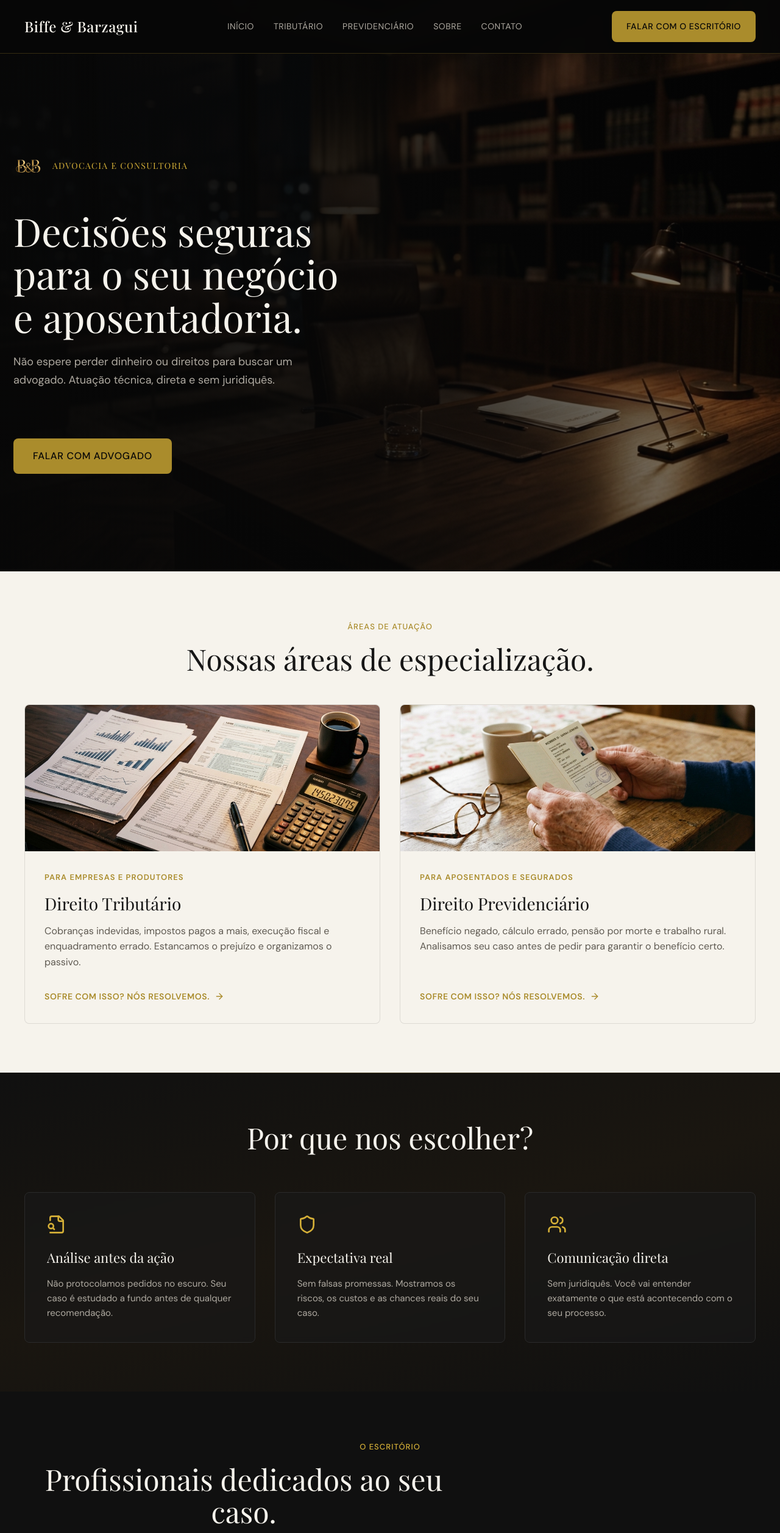
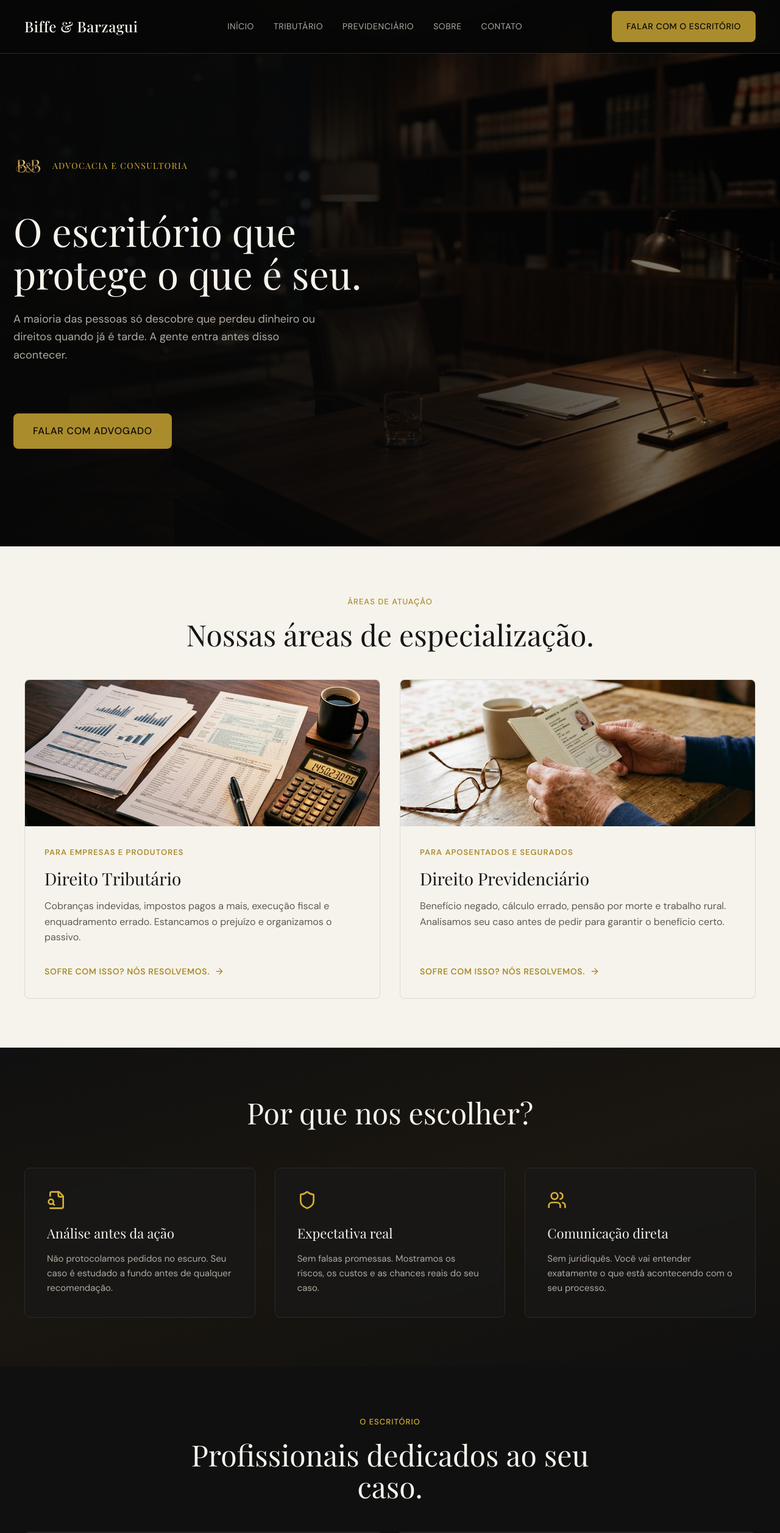
Before and after one commit to companydegas-crypto/B-B-ADVOCACIA, a React (Vite) app: page / in a window 1280 px wide. Shown: the top 2514 px of the page at 61% size. Built offline with nearby package versions, Linux system fonts and the light colour scheme; a web font is replaced by a local one.

Commit message:
Copy rewrite: branding hero, alignment fix, conversion optimization

```diff
--- a/src/pages/Home.jsx
+++ b/src/pages/Home.jsx
@@ -30,10 +30,10 @@ export default function Home() {
               <span style={{ color: 'var(--color-gold-main)', fontFamily: 'var(--font-title)', fontSize: '14px', textTransform: 'uppercase', letterSpacing: '0.1em' }}>Advocacia e Consultoria</span>
             </div>
             <h1 className="hero__headline" style={{ fontSize: 'clamp(40px, 5vw, 64px)', lineHeight: '1.1' }}>
-              Decisões seguras para o seu negócio e aposentadoria.
+              O escritório que protege o que é seu.
             </h1>
             <p className="hero__subheadline" style={{ fontSize: '18px', color: 'var(--color-gray-text)', marginBottom: '40px' }}>
-              Não espere perder dinheiro ou direitos para buscar um advogado. Atuação técnica, direta e sem juridiquês.
+              A maioria das pessoas só descobre que perdeu dinheiro ou direitos quando já é tarde. A gente entra antes disso acontecer.
             </p>
             <div className="hero__actions">
               <Link to="/contato" className="btn-primary" style={{ padding: '16px 32px', fontSize: '16px' }}>Falar com Advogado</Link>
@@ -88,7 +88,7 @@ export default function Home() {
       <section className="section section--accent">
         <div className="container">
           <div className="reveal" style={{ textAlign: 'center', marginBottom: '64px' }}>
-            <h2 className="section-title" style={{ margin: '0 auto' }}>Por que nos escolher?</h2>
+            <h2 className="section-title" style={{ margin: '0 auto', maxWidth: 'none' }}>Por que nos escolher?</h2>
           </div>
 
           <div className="reveal-stagger" style={{ display: 'grid', gridTemplateColumns: 'repeat(auto-fit, minmax(280px, 1fr))', gap: '32px' }}>
@@ -112,7 +112,7 @@ export default function Home() {
         <div className="container">
           <div className="reveal" style={{ textAlign: 'center', marginBottom: '48px' }}>
             <span className="section-eyebrow">O escritório</span>
-            <h2 className="section-title">Profissionais dedicados ao seu caso.</h2>
+            <h2 className="section-title" style={{ margin: '0 auto' }}>Profissionais dedicados ao seu caso.</h2>
           </div>
 
           <div className="reveal-stagger team__cards" style={{ display: 'grid', gridTemplateColumns: 'repeat(auto-fit, minmax(280px, 1fr))', gap: '24px' }}>
--- a/src/pages/Previdenciario.jsx
+++ b/src/pages/Previdenciario.jsx
@@ -44,7 +44,7 @@ export default function Previdenciario() {
       <section className="section" id="situacoes" style={{ paddingTop: '64px', backgroundColor: 'var(--color-black-main)' }}>
         <div className="container">
           <div className="reveal" style={{ textAlign: 'center', marginBottom: '48px' }}>
-            <h2 className="section-title">O que aconteceu com você?</h2>
+            <h2 className="section-title" style={{ margin: '0 auto', maxWidth: 'none' }}>Situações que resolvemos</h2>
           </div>
 
           <div className="reveal-stagger" style={{ display: 'grid', gridTemplateColumns: 'repeat(auto-fit, minmax(300px, 1fr))', gap: '24px' }}>
@@ -74,7 +74,7 @@ export default function Previdenciario() {
         <div className="container">
           <div className="reveal" style={{ maxWidth: '700px', margin: '0 auto', textAlign: 'center' }}>
             <div className="gold-line" style={{ backgroundColor: 'var(--color-gold-dark)', margin: '0 auto 24px' }}></div>
-            <h2 className="section-title">Anos de trabalho não aparecem na tela do INSS.</h2>
+            <h2 className="section-title" style={{ maxWidth: 'none' }}>Anos de trabalho não aparecem na tela do INSS.</h2>
             <p className="section-text" style={{ fontSize: '18px', lineHeight: '1.5', color: 'var(--color-text-light-bg)' }}>
               O INSS faz a conta apenas com o que está no sistema deles. Se faltar alguma coisa, você recebe menos pelo resto da vida. E voltar atrás depois é muito mais difícil.
             </p>
--- a/src/pages/Tributario.jsx
+++ b/src/pages/Tributario.jsx
@@ -46,7 +46,7 @@ export default function Tributario() {
       <section className="section" id="situacoes" style={{ paddingTop: '64px', backgroundColor: 'var(--color-black-main)' }}>
         <div className="container">
           <div className="reveal" style={{ textAlign: 'center', marginBottom: '48px' }}>
-            <h2 className="section-title">O que tira o sono da sua empresa?</h2>
+            <h2 className="section-title" style={{ margin: '0 auto', maxWidth: 'none' }}>Situações que resolvemos</h2>
           </div>
 
           <div className="reveal-stagger" style={{ display: 'grid', gridTemplateColumns: 'repeat(auto-fit, minmax(320px, 1fr))', gap: '32px' }}>
@@ -78,7 +78,7 @@ export default function Tributario() {
           <div className="reveal" style={{ display: 'grid', gridTemplateColumns: 'repeat(auto-fit, minmax(320px, 1fr))', gap: '64px', alignItems: 'center' }}>
             <div>
               <div className="gold-line" style={{ backgroundColor: 'var(--color-gold-dark)' }}></div>
-              <h2 className="section-title">O risco tributário é silencioso.</h2>
+              <h2 className="section-title" style={{ maxWidth: 'none' }}>O risco tributário é silencioso.</h2>
               <p className="section-text" style={{ fontSize: '18px', color: 'var(--color-text-light-bg)' }}>
                 A maioria dos empresários não sabe quanto perde por ano por falta de análise fiscal. Um erro no enquadramento ou o pagamento de um tributo indevido sangram o caixa da empresa todos os meses.
               </p>
@@ -96,7 +96,7 @@ export default function Tributario() {
 
       <section className="cta-final" style={{ background: 'linear-gradient(165deg, #0a0a0a 0%, #12100d 50%, #0a0a0a 100%)' }}>
         <div className="container reveal" style={{ textAlign: 'center' }}>
-          <h2 className="section-title" style={{ maxWidth: '600px', margin: '0 auto 24px' }}>Cada mês sem análise é um mês pagando mais do que deveria.</h2>
+          <h2 className="section-title" style={{ maxWidth: '600px', margin: '0 auto 24px' }}>Cada mês sem análise é dinheiro perdido.</h2>
           <p className="section-text" style={{ maxWidth: '500px', margin: '0 auto 32px' }}>
             Conte a situação da sua empresa. O escritório avalia se existe algo a ser feito — e mostra por onde começar.
           </p>
```
